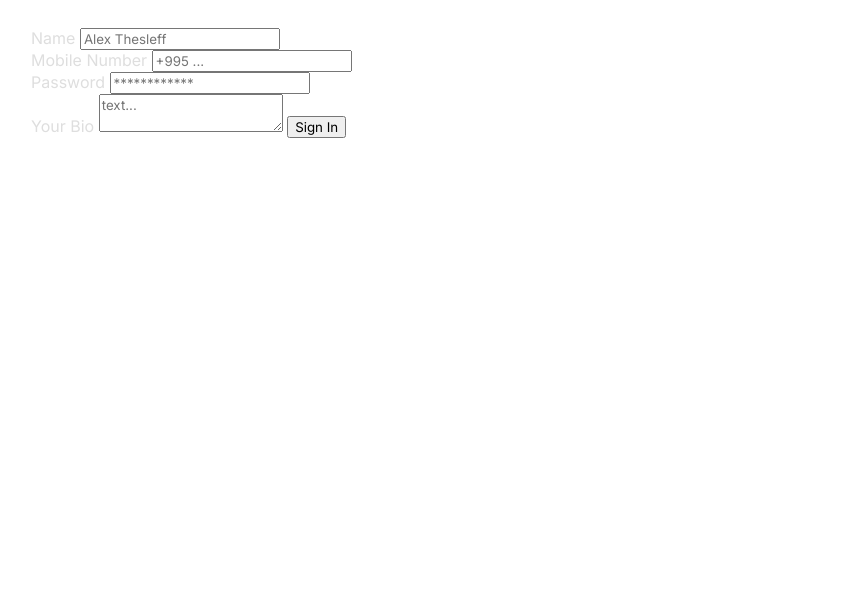
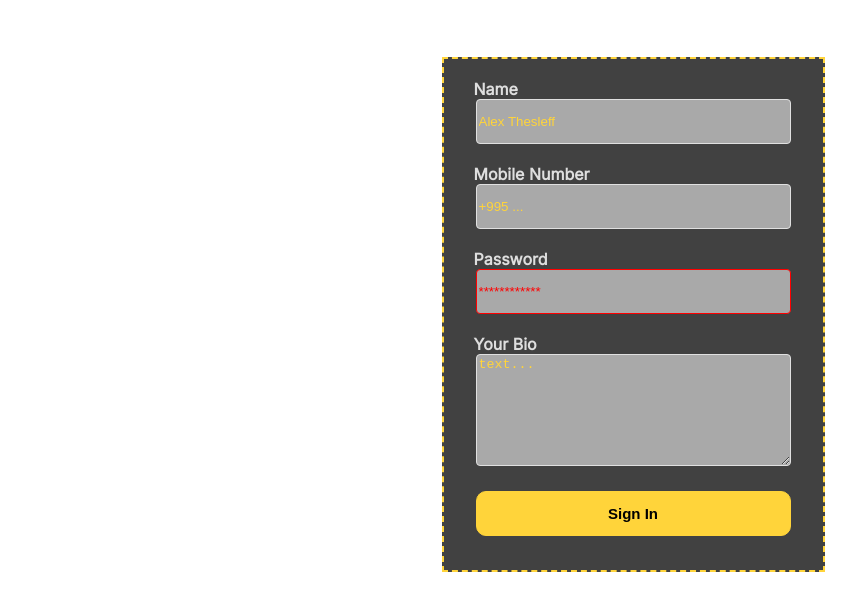
Before and after one commit to GIORGI251/Attributes1, a plain HTML site: page index.html in a window 1280 px wide. Shown: the whole page, without its empty margins (7-863 px from the left). Drawn offline with Linux system fonts and the light colour scheme.

Commit message:
Update style.css

```diff
--- a/style.css
+++ b/style.css
@@ -1,75 +1,88 @@
-*{
-    font-family: inter;
+* {
+    box-sizing: border-box;
 }
-.registration-form {
-    width:383px ;
-    height:560px ;
-    margin-top:57px ;
-    margin-left:448px ;
-    border: 2px;
-    border-radius:4px ;
-    background-color:#414141 ;
-    border: dashed;
-    border-color: #FFD43A;
+
+
+body {
+    margin: 0;
+    font-family: 'Inter';
+    font-size: 16px;
+    font-weight: 500;
 }
-.Name {
-    width:315px ;
+
+
+div {
+    width: 383px;
+    height: 515px;
+    background-color: #414141;
+    border: 2px dashed  #FFD43A;
+    margin: 57px auto;
+    padding: auto;
+}
+
+
+label {
+    color: #DEDEDE;
+    font-weight: 700;
+    margin-left: 30px;
+    display: block;
+}
+
+input[type="text"], input[type="tel"]{
+    width: 315px;
     height: 45px;
-    margin-left:30px ;
-    border-width: 1px;
-    border-color: #E0E0E0;
+    background-color: #A9A9A9;
+    border: 1px solid#E0E0E0;
     border-radius: 4px;
-    background-color: #A9A9A9;
+    margin: auto;
+    display: block;
+}
+
+
+input[type="text"]::placeholder, input[type="tel"]::placeholder {
     color: #FFD43A;
 }
 
-.Mobilenumber {
-    width:315px ;
+input[type="password"] {
+    width: 315px;
     height: 45px;
-    margin-left:30px ;
-    border-width: 1px;
-    border-color: #E0E0E0;
+    background-color: #A9A9A9;
+    border: 1px solid #FF0000;
     border-radius: 4px;
+    margin: auto;
+    display: block;
+}
+
+
+input[type="password"]::placeholder {
+    color: #FF0000;
+}
+
+textarea {
+    width: 315px;
+    height: 112px;
     background-color: #A9A9A9;
+    border: 1px solid#E0E0E0;
+    border-radius: 4px;
+    margin: auto;
+    display: block;
 }
-.Password {
-    width:315px ;
-    height: 45px;
-    margin-left:30px ;
-    border-width: 1px;
-    border-radius: 4px;
-    background-color: #A9A9A9;
-    border-color: #FF0000;
-}
-.child2 {
-    width:315px ;
-    height:112px ;
-    margin-left:30px ;
-    border-width: 1px;
-    border-radius: 4px;
-    background-color: #A9A9A9;
-    border-color: #E0E0E0;
-    text-align: left;
-}
-.child1 {
-    width:315px ;
-    height:45px ;
-    margin-left:30px ;
-    border-width: 1px;
-    border-radius: 10px;
-    margin-top: 130px;
-    background-color: #FFD43A;
-}
-.Password::placeholder {
-    color: red;
-}
-.Name::placeholder {
+
+
+textarea::placeholder {
     color: #FFD43A;
 }
-.Mobilenumber::placeholder {
-    color: #FFD43A;
+
+
+input[type="button"] {
+    width: 315px;
+    height: 45px;
+    background-color: #FFD43A;
+    border: 1px solid #FFD43A;
+    border-radius: 10px;
+    margin: auto;
+    display: block;
+    font-weight: 700;
+    font-size: 15px;
+    margin-top: 25px;
 }
-label {
-    color: #DEDEDE;
-    margin-left:30px ;
-}
```
